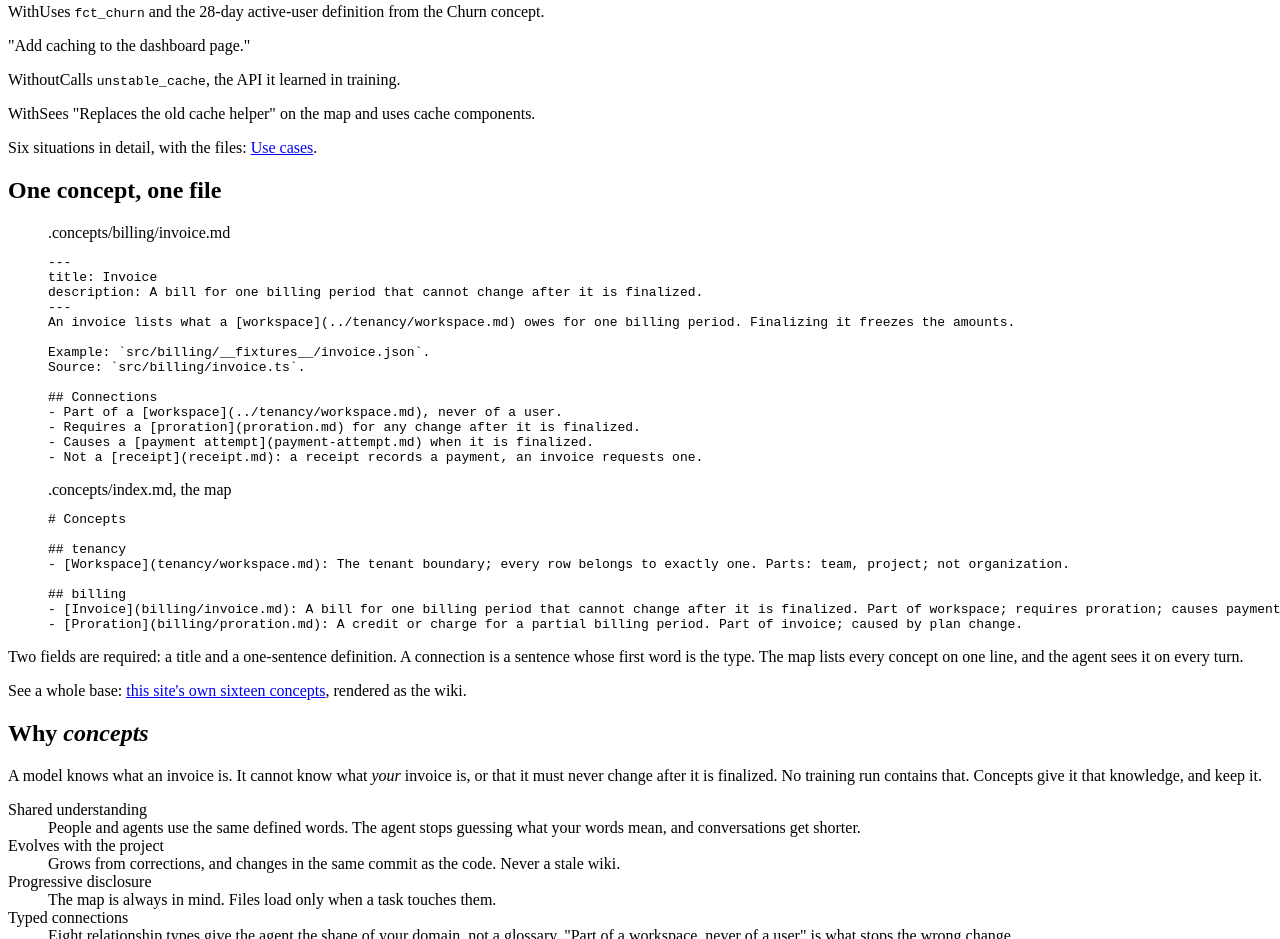
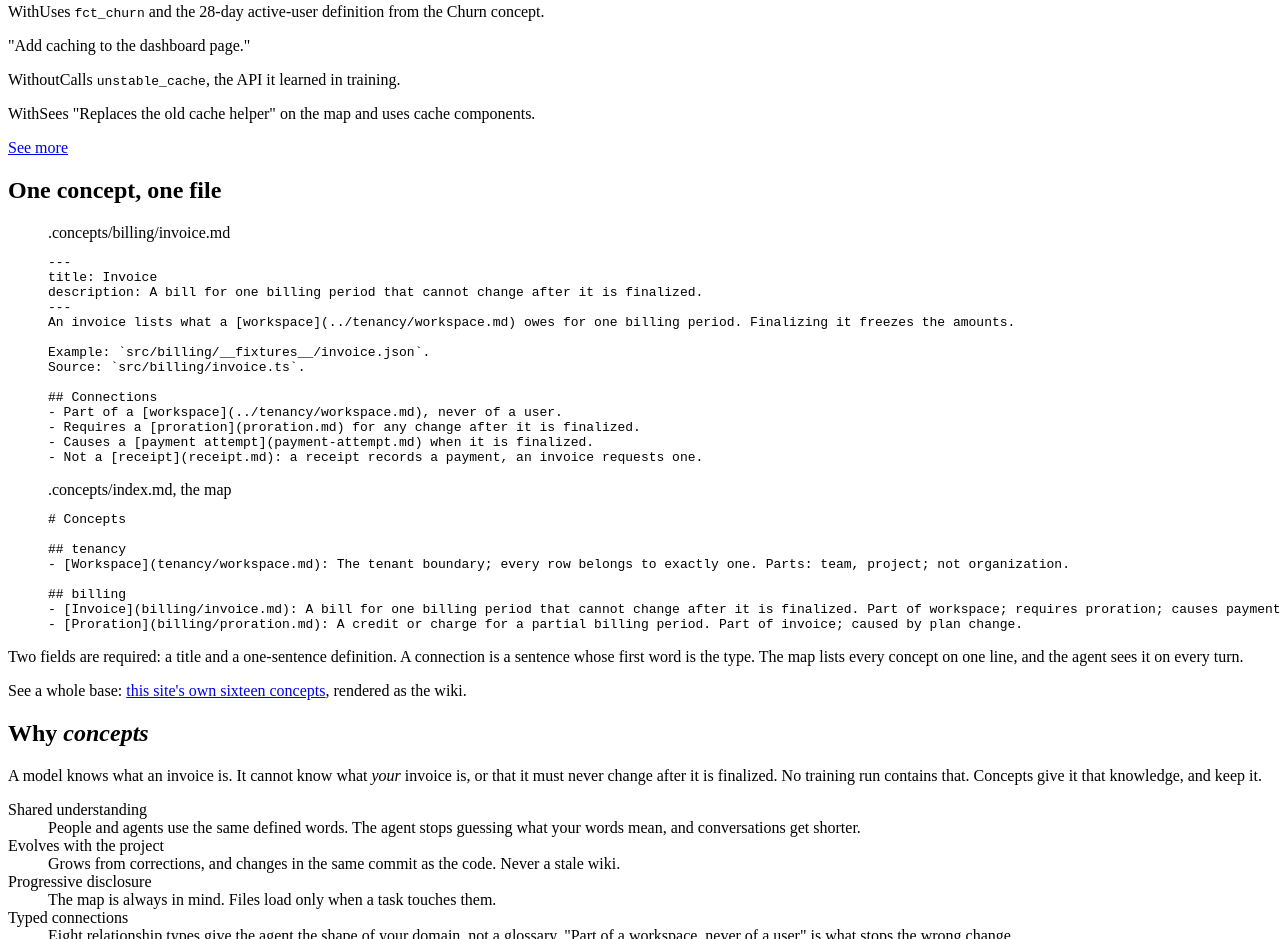
Before and after one commit to concepts-sh/concepts, a website: page site/content/index.html in a window 1280 px wide. Shown: the part 1492-2431 px from the top of the page. Drawn offline with Linux system fonts and the light colour scheme.

Commit message:
update: shorter link under before and after
Co-Authored-By: Claude Fable 5.1 <noreply@anthropic.com>

```diff
--- a/site/content/index.html
+++ b/site/content/index.html
@@ -73,7 +73,7 @@
       <p class="wi"><span>With</span>Sees "Replaces the old cache helper" on the map and uses cache components.</p>
     </div>
   </div>
-  <p class="more">Six situations in detail, with the files: <a href="/use-cases">Use cases</a>.</p>
+  <p class="more"><a href="/use-cases">See more</a></p>
 </section>
 
 <section>
```
